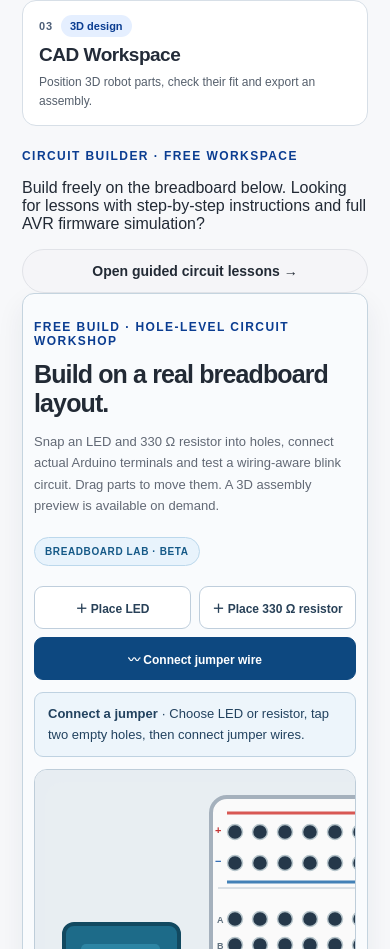
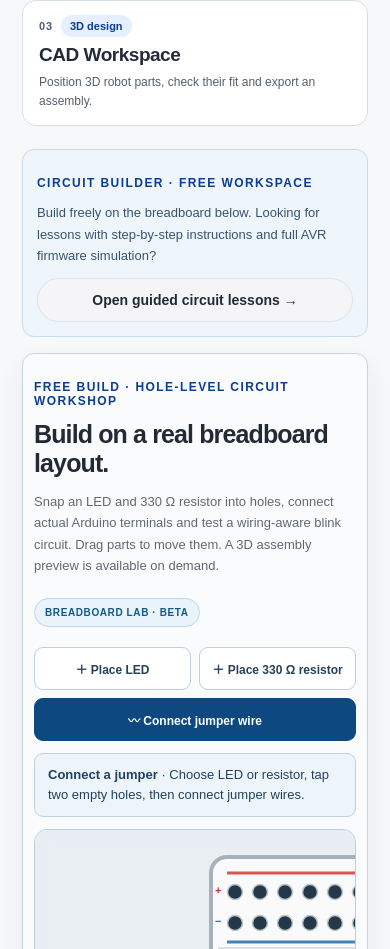
Before and after one commit to cath365/STEMBuild-, a Next.js app: page /3d-lab in a window 390 px wide. Shown: the part 1378-2327 px from the top of the page. Built offline with nearby package versions, Linux system fonts and the light colour scheme.

Commit message:
style: distinct responsive navigation for guided lessons and Free Build

```diff
--- a/src/app/lab-modes.css
+++ b/src/app/lab-modes.css
@@ -140,3 +140,21 @@
   .bb-guided-divider { padding: 15px; }
 }
 @media(prefers-reduced-motion:reduce) { .bb-shell * { scroll-behavior: auto; } }
+
+/* Keep Free Build and guided lessons on distinct, navigable routes. */
+.bb-workshop-choices, .guided-lab-route-intro {
+  display: flex; align-items: center; justify-content: space-between; gap: 20px;
+  min-width: 0; margin: 0 0 16px; padding: 17px 20px;
+  border: 1px solid #c9dce9; border-radius: 12px; background: #eef6fc;
+}
+.bb-workshop-choices p:not(.eyebrow), .guided-lab-route-intro p:not(.eyebrow) {
+  color: #39546d; font-size: 13px; line-height: 1.65; margin: 8px 0 0;
+}
+.bb-workshop-choices .btn, .guided-lab-route-intro .btn {
+  display: inline-flex; align-items: center; justify-content: center;
+  min-height: 44px; flex-shrink: 0; white-space: normal; text-align: center;
+}
+@media (max-width: 700px) {
+  .bb-workshop-choices, .guided-lab-route-intro { flex-direction: column; align-items: stretch; padding: 14px; gap: 12px; }
+  .bb-workshop-choices .btn, .guided-lab-route-intro .btn { width: 100%; }
+}
```
